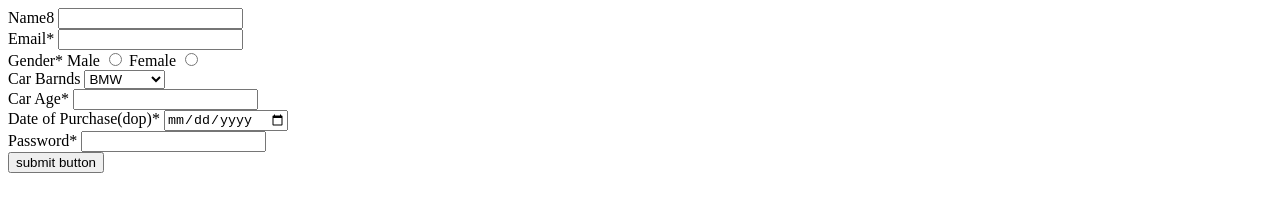
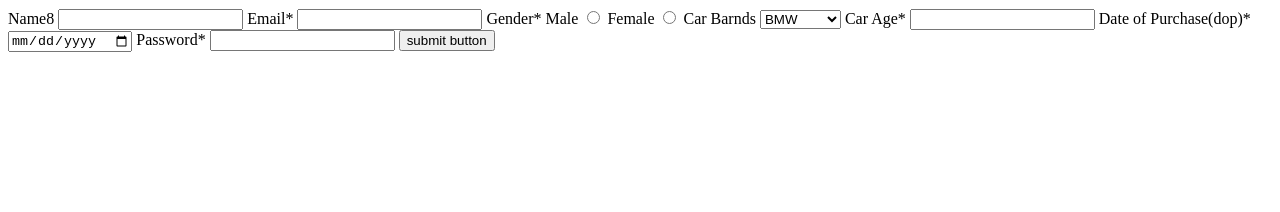
Before and after one commit to acciojob/car-insurance-form-ShivaniAnandan, a website: page main.html in a window 1280 px wide. Drawn offline with Linux system fonts and the light colour scheme.

Commit message:
created a submission

```diff
--- a/main.html
+++ b/main.html
@@ -11,41 +11,27 @@
     <script type="text/javascript" src="./script.js">
 </script>
 <from method="post">
-<div>
 	<label for="name">Name8</label>
 	<input type="text" id="name" required>
-</div>
-<div>
 	<label for="email">Email*</label>
 	<input type="email" id="email" required>
-</div>
-<div>
 	<label for="gender">Gender*</label>
 	<label for="male">Male</label>
 	<input type="radio" id="male" value="Male" name="gender" required>
 	<label for="female">Female</label>
 	<input type="radio" id="female" value="Female" name="gender" required>
-</div>
-<div>
 	<label for="cars">Car Barnds</label>
 	<select id="cars">
 	<option value="BMW">BMW</option>
 	<option value="Audi">Audi</option>
 	<option value="Mercedez">Mercedez</option>
 	</select>
-</div>
-<div>
 	<label for="carage">Car Age*</label>
 	<input type="number" id="carage" required>
-</div>
-<div>
 	<label for="dop">Date of Purchase(dop)*</label>
 	<input type="date" id="dop" required>
-</div>
-<div>
 	<label for="password">Password*</label>
 	<input type="password" id="password" required>
-</div>
 	<button type="submit" >submit button</button>
 </from>
 </body>
```
